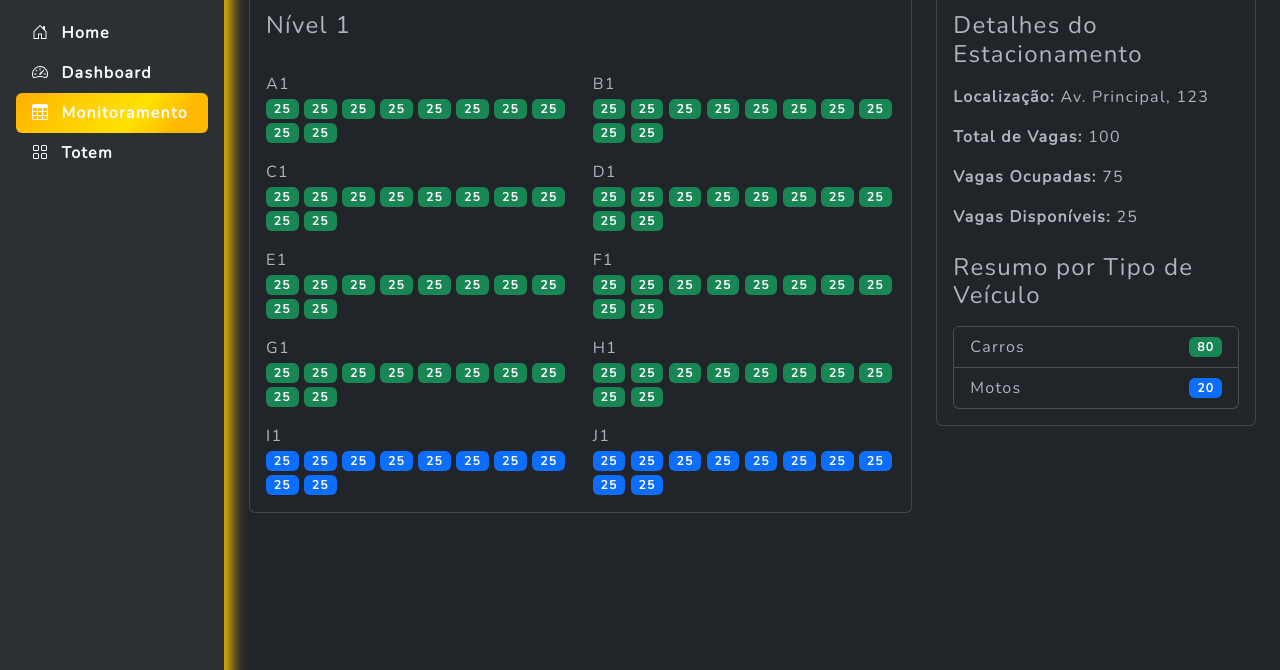
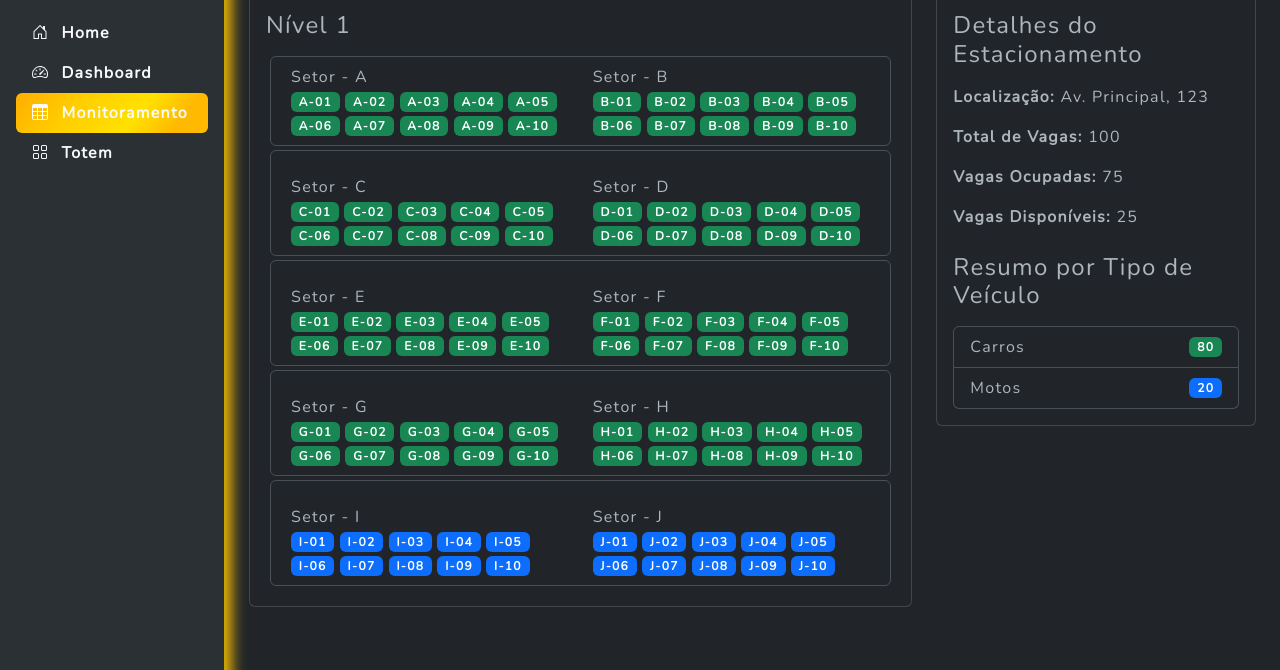
Before and after one commit to MamayCarvalho/prototipoStarkPark, a website: page monitoramento.html in a window 1280 px wide. Shown: the part 79-749 px from the top of the page. Drawn offline with nearby package versions, Linux system fonts and the light colour scheme.

Commit message:
Melhorias no "CSS"

```diff
--- a/CSS/homePage.css
+++ b/CSS/homePage.css
@@ -84,7 +84,7 @@
 }
 
 .chart-container {
-    max-width: 800px!important;
+    max-width: 100% !important;
     margin: 0 auto;
 }
 .active{
--- a/monitoramento.html
+++ b/monitoramento.html
@@ -123,167 +123,173 @@
                             <div class="row">
                                 <div class="col-md-12">
                                     <h4 class="mb-3">Nível 1</h4>
-                                    <div class="row">
+                                    <div class="row border p-2 m-1 rounded-2">
                                         <div class="col-6">
-                                            <div class="parking-spot mt-3 occupied">
-                                                <span class="spot-label">A1</span>
+                                            <div class="parking-spot occupied">
+                                                <span class="spot-label">Setor - A</span>
                                                 <br>
-                                                <span class="badge bg-success">25</span>
-                                                <span class="badge bg-success">25</span>
-                                                <span class="badge bg-success">25</span>
-                                                <span class="badge bg-success">25</span>
-                                                <span class="badge bg-success">25</span>
-                                                <span class="badge bg-success">25</span>
-                                                <span class="badge bg-success">25</span>
-                                                <span class="badge bg-success">25</span>
-                                                <span class="badge bg-success">25</span>
-                                                <span class="badge bg-success">25</span>
+                                                <span class="badge bg-success">A-01</span>
+                                                <span class="badge bg-success">A-02</span>
+                                                <span class="badge bg-success">A-03</span>
+                                                <span class="badge bg-success">A-04</span>
+                                                <span class="badge bg-success">A-05</span>
+                                                <span class="badge bg-success">A-06</span>
+                                                <span class="badge bg-success">A-07</span>
+                                                <span class="badge bg-success">A-08</span>
+                                                <span class="badge bg-success">A-09</span>
+                                                <span class="badge bg-success">A-10</span>
                                             </div>
                                         </div>
                                         <div class="col-6">
-                                            <div class="parking-spot mt-3 vacant ">
-                                                <span class="spot-label">B1</span>
+                                            <div class="parking-spot vacant ">
+                                                <span class="spot-label">Setor - B</span>
                                                 <br>
-                                                <span class="badge bg-success">25</span>
-                                                <span class="badge bg-success">25</span>
-                                                <span class="badge bg-success">25</span>
-                                                <span class="badge bg-success">25</span>
-                                                <span class="badge bg-success">25</span>
-                                                <span class="badge bg-success">25</span>
-                                                <span class="badge bg-success">25</span>
-                                                <span class="badge bg-success">25</span>
-                                                <span class="badge bg-success">25</span>
-                                                <span class="badge bg-success">25</span>
+                                                <span class="badge bg-success">B-01</span>
+                                                <span class="badge bg-success">B-02</span>
+                                                <span class="badge bg-success">B-03</span>
+                                                <span class="badge bg-success">B-04</span>
+                                                <span class="badge bg-success">B-05</span>
+                                                <span class="badge bg-success">B-06</span>
+                                                <span class="badge bg-success">B-07</span>
+                                                <span class="badge bg-success">B-08</span>
+                                                <span class="badge bg-success">B-09</span>
+                                                <span class="badge bg-success">B-10</span>
                                             </div>
                                         </div>
                                     </div>
-                                    <div class="row">
+                                    <div class="row border p-2 m-1 rounded-2">
                                         <div class="col-6">
                                             <div class="parking-spot mt-3 vacant">
-                                                <span class="spot-label">C1</span>
+                                                <span class="spot-label">Setor - C</span>
                                                 <br>
-                                                <span class="badge bg-success">25</span>
-                                                <span class="badge bg-success">25</span>
-                                                <span class="badge bg-success">25</span>
-                                                <span class="badge bg-success">25</span>
-                                                <span class="badge bg-success">25</span>
-                                                <span class="badge bg-success">25</span>
-                                                <span class="badge bg-success">25</span>
-                                                <span class="badge bg-success">25</span>
-                                                <span class="badge bg-success">25</span>
-                                                <span class="badge bg-success">25</span>
+                                                <span class="badge bg-success">C-01</span>
+                                                <span class="badge bg-success">C-02</span>
+                                                <span class="badge bg-success">C-03</span>
+                                                <span class="badge bg-success">C-04</span>
+                                                <span class="badge bg-success">C-05</span>
+                                                <span class="badge bg-success">C-06</span>
+                                                <span class="badge bg-success">C-07</span>
+                                                <span class="badge bg-success">C-08</span>
+                                                <span class="badge bg-success">C-09</span>
+                                                <span class="badge bg-success">C-10</span>
                                             </div>
                                         </div>
                                         <div class="col-6">
                                             <div class="parking-spot mt-3 occupied">
-                                                <span class="spot-label">D1</span>
+                                                <span class="spot-label">Setor - D</span>
                                                 <br>
-                                                <span class="badge bg-success">25</span>
-                                                <span class="badge bg-success">25</span>
-                                                <span class="badge bg-success">25</span>
-                                                <span class="badge bg-success">25</span>
-                                                <span class="badge bg-success">25</span>
-                                                <span class="badge bg-success">25</span>
-                                                <span class="badge bg-success">25</span>
-                                                <span class="badge bg-success">25</span>
-                                                <span class="badge bg-success">25</span>
-                                                <span class="badge bg-success">25</span>
+                                                <span class="badge bg-success">D-01</span>
+                                                <span class="badge bg-success">D-02</span>
+                                                <span class="badge bg-success">D-03</span>
+                                                <span class="badge bg-success">D-04</span>
+                                                <span class="badge bg-success">D-05</span>
+                                                <span class="badge bg-success">D-06</span>
+                                                <span class="badge bg-success">D-07</span>
+                                                <span class="badge bg-success">D-08</span>
+                                                <span class="badge bg-success">D-09</span>
+                                                <span class="badge bg-success">D-10</span>
+                                            </div>
+                                        </div>
+                                    </div>
+                                    <div class="row border p-2 m-1 rounded-2">
+                                        <div class="col-6">
+                                            <div class="parking-spot mt-3 occupied">
+                                                <span class="spot-label">Setor - E</span>
+                                                <br>
+                                                <span class="badge bg-success">E-01</span>
+                                                <span class="badge bg-success">E-02</span>
+                                                <span class="badge bg-success">E-03</span>
+                                                <span class="badge bg-success">E-04</span>
+                                                <span class="badge bg-success">E-05</span>
+                                                <span class="badge bg-success">E-06</span>
+                                                <span class="badge bg-success">E-07</span>
+                                                <span class="badge bg-success">E-08</span>
+                                                <span class="badge bg-success">E-09</span>
+                                                <span class="badge bg-success">E-10</span>
                                             </div>
                                         </div>
                                         <div class="col-6">
                                             <div class="parking-spot mt-3 occupied">
-                                                <span class="spot-label">E1</span>
+                                                <span class="spot-label">Setor - F</span>
                                                 <br>
-                                                <span class="badge bg-success">25</span>
-                                                <span class="badge bg-success">25</span>
-                                                <span class="badge bg-success">25</span>
-                                                <span class="badge bg-success">25</span>
-                                                <span class="badge bg-success">25</span>
-                                                <span class="badge bg-success">25</span>
-                                                <span class="badge bg-success">25</span>
-                                                <span class="badge bg-success">25</span>
-                                                <span class="badge bg-success">25</span>
-                                                <span class="badge bg-success">25</span>
+                                                <span class="badge bg-success">F-01</span>
+                                                <span class="badge bg-success">F-02</span>
+                                                <span class="badge bg-success">F-03</span>
+                                                <span class="badge bg-success">F-04</span>
+                                                <span class="badge bg-success">F-05</span>
+                                                <span class="badge bg-success">F-06</span>
+                                                <span class="badge bg-success">F-07</span>
+                                                <span class="badge bg-success">F-08</span>
+                                                <span class="badge bg-success">F-09</span>
+                                                <span class="badge bg-success">F-10</span>
+                                            </div>
+                                        </div>
+                                    </div>
+                                    <div class="row border p-2 m-1 rounded-2">
+                                        <div class="col-6">
+                                            <div class="parking-spot mt-3 occupied">
+                                                <span class="spot-label">Setor - G</span>
+                                                <br>
+                                                <span class="badge bg-success">G-01</span>
+                                                <span class="badge bg-success">G-02</span>
+                                                <span class="badge bg-success">G-03</span>
+                                                <span class="badge bg-success">G-04</span>
+                                                <span class="badge bg-success">G-05</span>
+                                                <span class="badge bg-success">G-06</span>
+                                                <span class="badge bg-success">G-07</span>
+                                                <span class="badge bg-success">G-08</span>
+                                                <span class="badge bg-success">G-09</span>
+                                                <span class="badge bg-success">G-10</span>
                                             </div>
                                         </div>
                                         <div class="col-6">
                                             <div class="parking-spot mt-3 occupied">
-                                                <span class="spot-label">F1</span>
+                                                <span class="spot-label">Setor - H</span>
                                                 <br>
-                                                <span class="badge bg-success">25</span>
-                                                <span class="badge bg-success">25</span>
-                                                <span class="badge bg-success">25</span>
-                                                <span class="badge bg-success">25</span>
-                                                <span class="badge bg-success">25</span>
-                                                <span class="badge bg-success">25</span>
-                                                <span class="badge bg-success">25</span>
-                                                <span class="badge bg-success">25</span>
-                                                <span class="badge bg-success">25</span>
-                                                <span class="badge bg-success">25</span>
+                                                <span class="badge bg-success">H-01</span>
+                                                <span class="badge bg-success">H-02</span>
+                                                <span class="badge bg-success">H-03</span>
+                                                <span class="badge bg-success">H-04</span>
+                                                <span class="badge bg-success">H-05</span>
+                                                <span class="badge bg-success">H-06</span>
+                                                <span class="badge bg-success">H-07</span>
+                                                <span class="badge bg-success">H-08</span>
+                                                <span class="badge bg-success">H-09</span>
+                                                <span class="badge bg-success">H-10</span>
+                                            </div>
+                                        </div>
+                                    </div>
+                                    <div class="row border p-2 m-1 rounded-2">
+                                        <div class="col-6">
+                                            <div class="parking-spot mt-3 occupied">
+                                                <span class="spot-label">Setor - I</span>
+                                                <br>
+                                                <span class="badge bg-primary">I-01</span>
+                                                <span class="badge bg-primary">I-02</span>
+                                                <span class="badge bg-primary">I-03</span>
+                                                <span class="badge bg-primary">I-04</span>
+                                                <span class="badge bg-primary">I-05</span>
+                                                <span class="badge bg-primary">I-06</span>
+                                                <span class="badge bg-primary">I-07</span>
+                                                <span class="badge bg-primary">I-08</span>
+                                                <span class="badge bg-primary">I-09</span>
+                                                <span class="badge bg-primary">I-10</span>
                                             </div>
                                         </div>
                                         <div class="col-6">
                                             <div class="parking-spot mt-3 occupied">
-                                                <span class="spot-label">G1</span>
+                                                <span class="spot-label">Setor - J</span>
                                                 <br>
-                                                <span class="badge bg-success">25</span>
-                                                <span class="badge bg-success">25</span>
-                                                <span class="badge bg-success">25</span>
-                                                <span class="badge bg-success">25</span>
-                                                <span class="badge bg-success">25</span>
-                                                <span class="badge bg-success">25</span>
-                                                <span class="badge bg-success">25</span>
-                                                <span class="badge bg-success">25</span>
-                                                <span class="badge bg-success">25</span>
-                                                <span class="badge bg-success">25</span>
-                                            </div>
-                                        </div>
-                                        <div class="col-6">
-                                            <div class="parking-spot mt-3 occupied">
-                                                <span class="spot-label">H1</span>
-                                                <br>
-                                                <span class="badge bg-success">25</span>
-                                                <span class="badge bg-success">25</span>
-                                                <span class="badge bg-success">25</span>
-                                                <span class="badge bg-success">25</span>
-                                                <span class="badge bg-success">25</span>
-                                                <span class="badge bg-success">25</span>
-                                                <span class="badge bg-success">25</span>
-                                                <span class="badge bg-success">25</span>
-                                                <span class="badge bg-success">25</span>
-                                                <span class="badge bg-success">25</span>
-                                            </div>
-                                        </div>
-                                        <div class="col-6">
-                                            <div class="parking-spot mt-3 occupied">
-                                                <span class="spot-label">I1</span>
-                                                <br>
-                                                <span class="badge bg-primary">25</span>
-                                                <span class="badge bg-primary">25</span>
-                                                <span class="badge bg-primary">25</span>
-                                                <span class="badge bg-primary">25</span>
-                                                <span class="badge bg-primary">25</span>
-                                                <span class="badge bg-primary">25</span>
-                                                <span class="badge bg-primary">25</span>
-                                                <span class="badge bg-primary">25</span>
-                                                <span class="badge bg-primary">25</span>
-                                                <span class="badge bg-primary">25</span>
-                                            </div>
-                                        </div>
-                                        <div class="col-6">
-                                            <div class="parking-spot mt-3 occupied">
-                                                <span class="spot-label">J1</span>
-                                                <br>
-                                                <span class="badge bg-primary">25</span>
-                                                <span class="badge bg-primary">25</span>
-                                                <span class="badge bg-primary">25</span>
-                                                <span class="badge bg-primary">25</span>
-                                                <span class="badge bg-primary">25</span>
-                                                <span class="badge bg-primary">25</span>
-                                                <span class="badge bg-primary">25</span>
-                                                <span class="badge bg-primary">25</span>
-                                                <span class="badge bg-primary">25</span>
-                                                <span class="badge bg-primary">25</span>
+                                                <span class="badge bg-primary">J-01</span>
+                                                <span class="badge bg-primary">J-02</span>
+                                                <span class="badge bg-primary">J-03</span>
+                                                <span class="badge bg-primary">J-04</span>
+                                                <span class="badge bg-primary">J-05</span>
+                                                <span class="badge bg-primary">J-06</span>
+                                                <span class="badge bg-primary">J-07</span>
+                                                <span class="badge bg-primary">J-08</span>
+                                                <span class="badge bg-primary">J-09</span>
+                                                <span class="badge bg-primary">J-10</span>
                                             </div>
                                         </div>
                                     </div>
```
Also changed, not shown: homePage.html (+18 -12 lines), index.html (+1 -1 lines), totem.html (+1 -1 lines).
